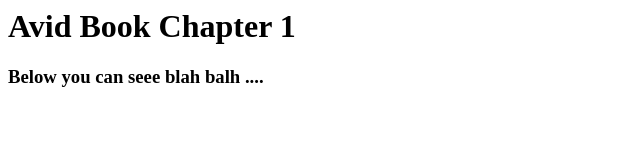
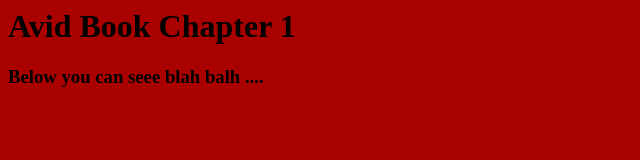
Before and after one commit to AshkanNYC/ashkannyc.github.io, a plain HTML site: page index.html in a window 1280 px wide. Shown: the whole page, without its empty margins (0-640 px from the left). Drawn offline with Linux system fonts and the light colour scheme.

Commit message:
Update index.html

```diff
--- a/index.html
+++ b/index.html
@@ -2,7 +2,7 @@
 <h3>Below you can seee blah balh ....</h3>
 
 <style type="text/css">
-  body {background:#a9000 !important}
+  body {background:#a90000 !important;width:800px;margin-left:auto margin-right:auto;height:1000px !important;}
   .gist {width:800px;margin-left:auto margin-right:auto;height:1000px !important;}
   .gist-file
   .gist-data {max-width: 100%;}
```
